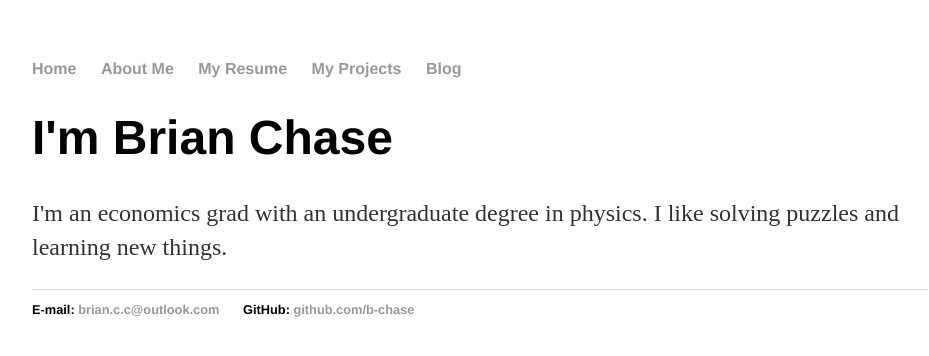
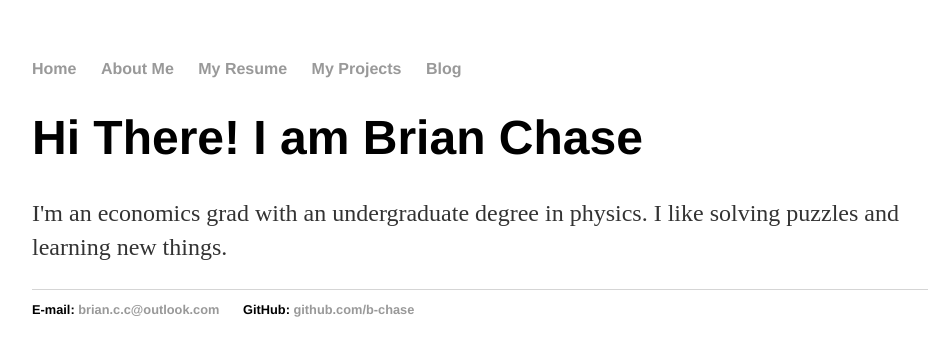
Before and after one commit to b-chase/b-chase.github.io, a Jekyll site: the page built from index.html, in a window 1280 px wide. Shown: the top 356 px of the page, without its empty margins (160-1089 px from the left). Built offline with Jekyll 4.4.1, drawn with Linux system fonts in a browser that asks for light colours; a file with an impossible date is left out.

Commit message:
Update index.html

```diff
--- a/index.html
+++ b/index.html
@@ -3,6 +3,6 @@ layout: default
 title: Brian Chase, Economics Researcher
 ---
 <div class="blurb">
-	<h1>I'm Brian Chase</h1>
+	<h1>Hi There! I am Brian Chase</h1>
 	<p>I'm an economics grad with an undergraduate degree in physics. I like solving puzzles and learning new things.</p>
 </div><!-- /.blurb -->
```
